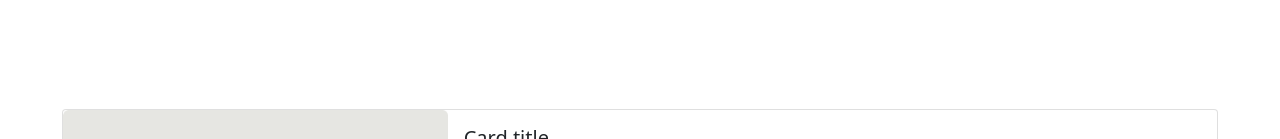
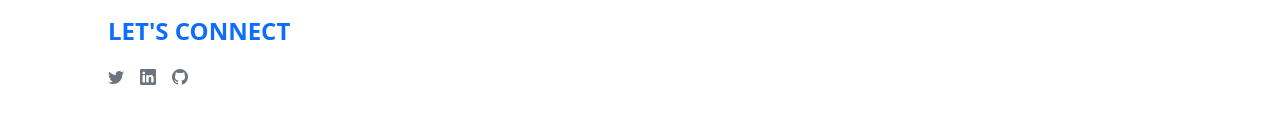
Before and after one commit to joseph07-drack/Bootstrap-Portfolio, a plain HTML site: page index.html in a window 1280 px wide. Shown: the part 584-723 px from the top of the page. Drawn offline with nearby package versions, Linux system fonts and the light colour scheme.

Commit message:
Add social media icons to the showcase section

```diff
--- a/css/styles.css
+++ b/css/styles.css
@@ -3,3 +3,7 @@
     max-width: 1156px;
     max-height: 496px
 }
+
+ul {
+    list-style: none;
+}
--- a/index.html
+++ b/index.html
@@ -66,6 +66,24 @@
             what you see and have a project you need coded, don’t hestiate to
             contact me.
           </p>
+          <p class="lead fs-4 text-primary fw-bold">LET'S CONNECT</p>
+          <ul class="d-flex p-0">
+            <li class="me-3">
+              <a href="">
+                <i class="bi bi-twitter text-muted"></i>
+              </a>
+            </li>
+            <li class="me-3">
+              <a href="">
+                <i class="bi bi-linkedin text-muted"></i>
+              </a>
+            </li>
+            <li>
+              <a href="">
+                <i class="bi bi-github text-muted"></i>
+              </a>
+            </li>
+          </ul>
         </div>
       </div>
     </section>
@@ -74,13 +92,23 @@
       <div class="card mb-3">
         <div class="row g-0">
           <div class="col-md-4">
-                <img src="img/pic1.png" class="img-fluid rounded-start" alt="card title">
+            <img
+              src="img/pic1.png"
+              class="img-fluid rounded-start"
+              alt="card title"
+            />
           </div>
           <div class="col-md-8">
             <div class="card-body">
               <h5 class="card-title">Card title</h5>
-                  <p class="card-text">This is a wider card with supporting text below as a natural lead-in to additional content. This content is a little bit longer.</p>
-                  <p class="card-text"><small class="text-muted">Last updated 3 mins ago</small></p>
+              <p class="card-text">
+                This is a wider card with supporting text below as a natural
+                lead-in to additional content. This content is a little bit
+                longer.
+              </p>
+              <p class="card-text">
+                <small class="text-muted">Last updated 3 mins ago</small>
+              </p>
             </div>
           </div>
         </div>
```
Lines whose indentation alone changed are shown as unchanged.
